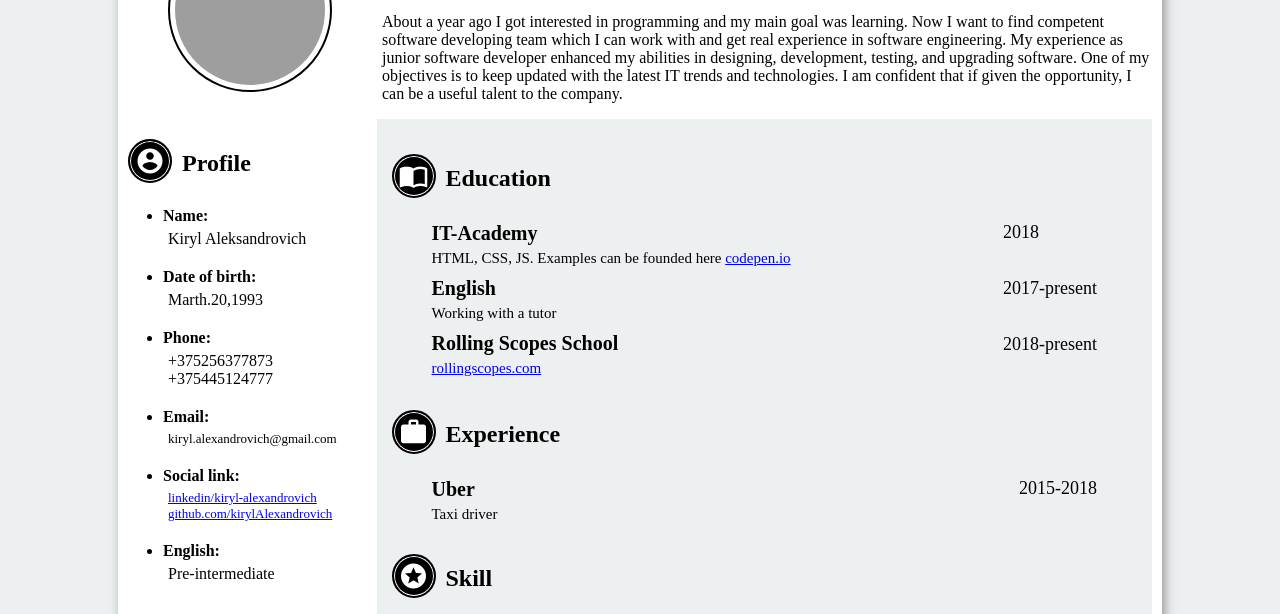
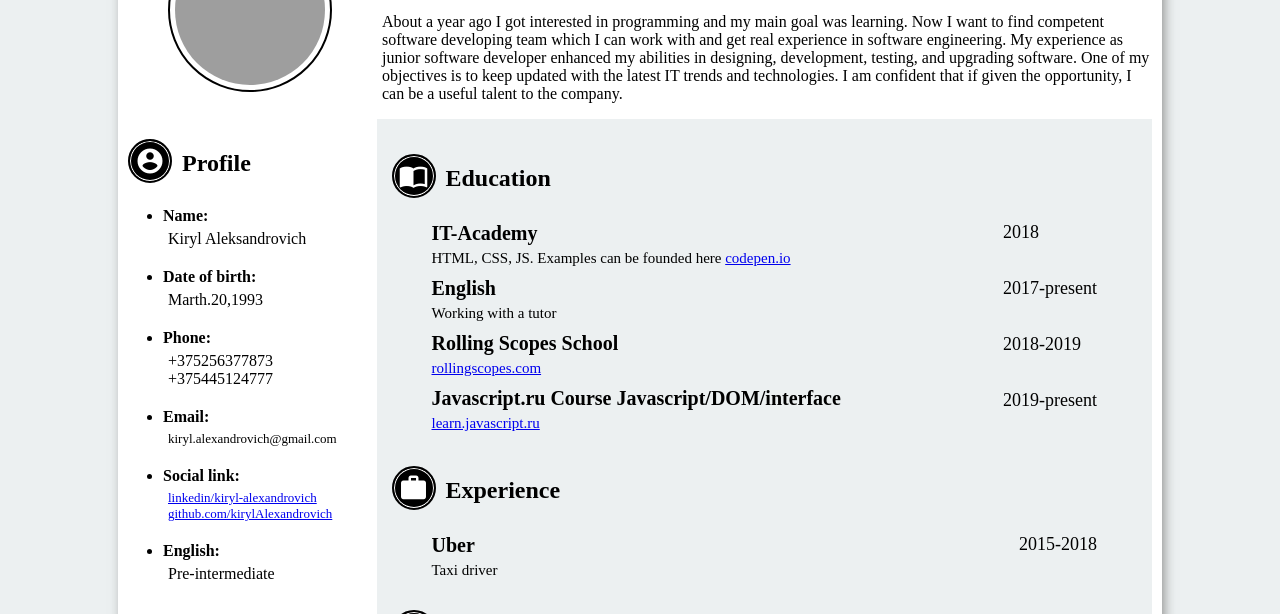
Before and after one commit to kirylAlexandrovich/rsschool-codejam1-cv, a plain HTML site: page index.html in a window 1280 px wide. Shown: the part 112-726 px from the top of the page. Drawn offline with Linux system fonts and the light colour scheme; grey boxes are pictures that could not be loaded.

Commit message:
feat: add new course

```diff
--- a/index.html
+++ b/index.html
@@ -78,11 +78,14 @@
                             <p class="title-year-description">Working with a tutor</p>
                             <p class="title-year-name">Rolling Scopes School</p>
                             <p class="title-year-description"><a href="https://rollingscopes.com/">rollingscopes.com</a></p>
+                            <p class="title-year-name">Javascript.ru Course Javascript/DOM/interface </p>
+                            <p class="title-year-description"><a href="https://learn.javascript.ru/courses/js">learn.javascript.ru</a></p>
                         </div>
                         <div>
                             <p class="year-style">2018</p>
                             <p class="year-style">2017-present</p>
-                            <p class="year-style">2018-present</p>
+                            <p class="year-style">2018-2019</p>
+                            <p class="year-style">2019-present</p>
                         </div>
                     </div>
                 </section>
```
